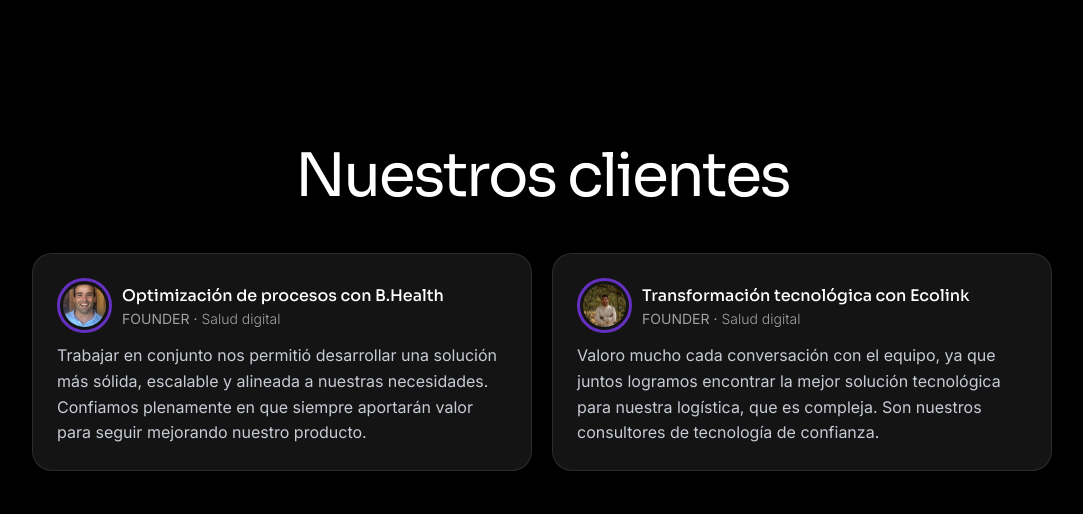
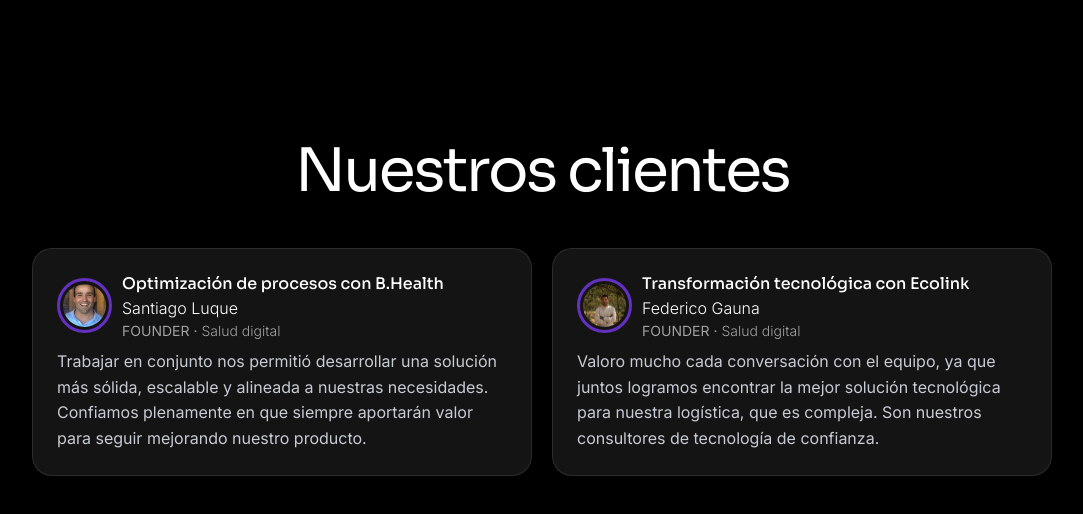
Before and after one commit to agusasaad/teamBoost, a Next.js app: page / in a window 1280 px wide. Shown: the part 7609-8123 px from the top of the page, without its empty margins (98-1181 px from the left). Built offline with nearby package versions, Linux system fonts and the light colour scheme.

Commit message:
add name client

```diff
--- a/src/components/clientes/Clientes.jsx
+++ b/src/components/clientes/Clientes.jsx
@@ -9,6 +9,7 @@
       id: 1,
       name: 'Optimización de procesos con B.Health',
       cargo: 'FOUNDER',
+      name_cliente: 'Santiago Luque',
       sector: 'Salud digital',
       review:
         'Trabajar en conjunto nos permitió desarrollar una solución más sólida, escalable y alineada a nuestras necesidades. Confiamos plenamente en que siempre aportarán valor para seguir mejorando nuestro producto.',
@@ -18,6 +19,7 @@
       id: 2,
       name: 'Transformación tecnológica con Ecolink',
       cargo: 'FOUNDER',
+      name_cliente: 'Federico Gauna',
       sector: 'Salud digital',
       review:
         'Valoro mucho cada conversación con el equipo, ya que juntos logramos encontrar la mejor solución tecnológica para nuestra logística, que es compleja. Son nuestros consultores de tecnología de confianza.',
@@ -40,6 +42,7 @@
               />
               <div className={styles.text}>
                 <h3>{cliente.name}</h3>
+                <span>{cliente.name_cliente}</span>
                 <strong>
                   {cliente.cargo} · <span>{cliente.sector}</span>
                 </strong>
```
